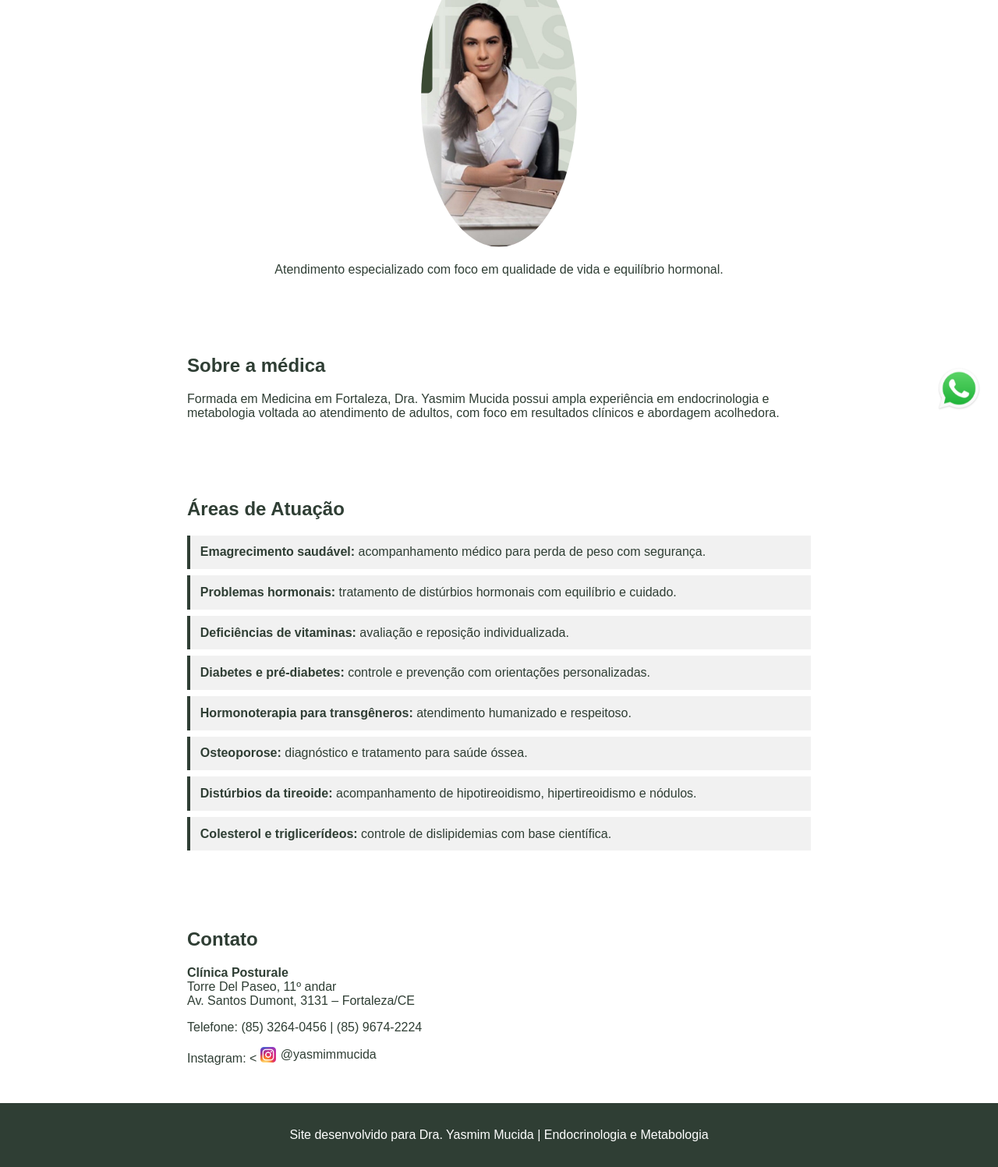
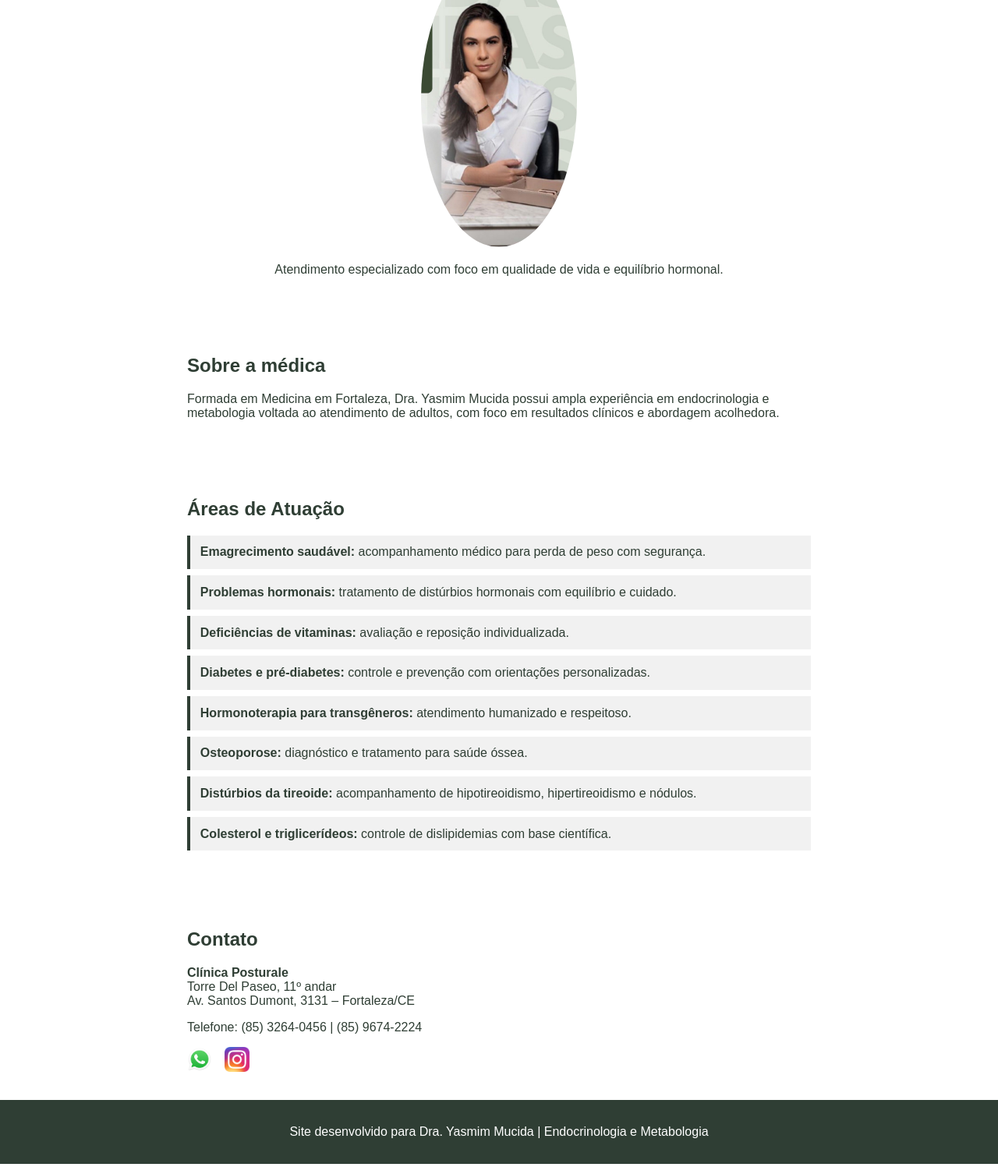
Before and after one commit to drayasmimmucida/drayasmimmucida.github.io, a plain HTML site: page index.html in a window 1280 px wide. Shown: the part 247-1744 px from the top of the page at 78% size. Drawn offline with Linux system fonts and the light colour scheme.

Commit message:
Update index.html
Alinha ícones WhatsApp e Instagram lado a lado

```diff
--- a/index.html
+++ b/index.html
@@ -52,13 +52,15 @@
   Torre Del Paseo, 11º andar<br>
   Av. Santos Dumont, 3131 – Fortaleza/CE</p>
   <p>Telefone: (85) 3264-0456 | (85) 9674-2224</p>
-    <p>Instagram: < <a href="https://instagram.com/yasmimmucida" target="_blank" style="text-decoration: none; color: #2f3e34; display: inline-flex; align-items: center;">
-    <img src="instagram-icon.png" alt="Instagram" style="width:20px; height:auto; margin-right:6px;">
-    @yasmimmucida
-  </a></p>
+  <!-- Novo bloco de ícones alinhados -->
+  <div style="display:flex; gap:16px; align-items:center; margin-top:0.5rem;">
+    <a href="https://wa.me/5585997701001" target="_blank" title="WhatsApp">
+      <img src="whatsapp-icon.png" alt="WhatsApp" style="width:32px; height:auto;">
+    </a>
+    <a href="https://instagram.com/yasmimmucida" target="_blank" title="Instagram">
+      <img src="instagram-icon.png" alt="Instagram" style="width:32px; height:auto;">
+    </a>
   </div>
-  <div class="whatsapp">
-    <a href="https://wa.me/5585997701001" target="_blank"><img src="whatsapp-icon.png" alt="WhatsApp"></a>
 </div>
   <footer>
     <p>Site desenvolvido para Dra. Yasmim Mucida | Endocrinologia e Metabologia</p>
```
Lines whose indentation alone changed are shown as unchanged.
